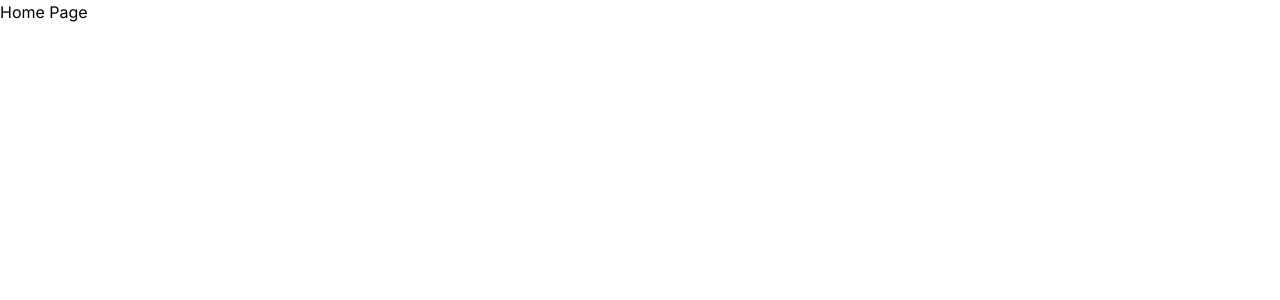
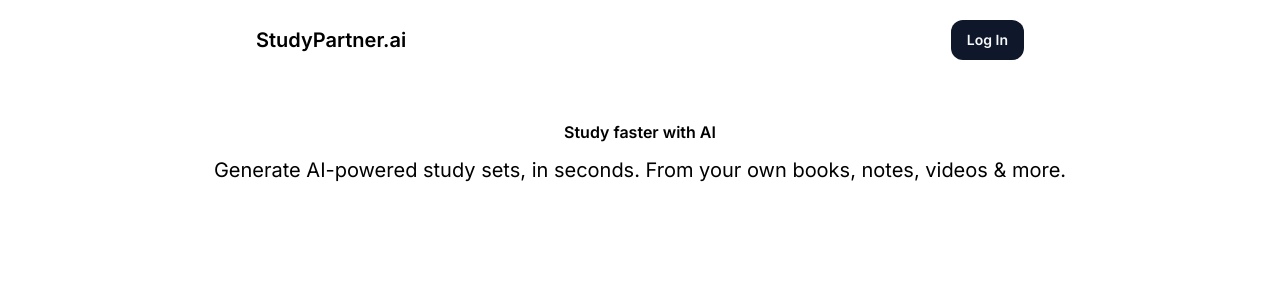
Before and after one commit to SwetanshuSingh/study-partner.ai, a Next.js app: page / in a window 1280 px wide. Shown: the top 300 px of the page. Built offline with nearby package versions, Linux system fonts and the light colour scheme.

Commit message:
Add : Boilerplate Code for Landing Page

```diff
--- a/app/page.tsx
+++ b/app/page.tsx
@@ -1,9 +1,14 @@
-const Home = () => {
+import Navbar from "@/components/Navbar";
+import Hero from "@/components/Hero";
+
+const Landing = () => {
   return (
-    <div className="w-full h-[100vh]">
-      <h3>Home Page</h3>
+    <div className="w-full h-full flex flex-col gap-10">
+      <Navbar />
+      <Hero />
+
     </div>
   );
 };
 
-export default Home;
+export default Landing;
--- /dev/null
+++ b/components/Hero.jsx
@@ -0,0 +1,13 @@
+const Hero = () => {
+  return (
+    <section className="w-full h-full flex flex-col gap-3 items-center">
+      <h1 className="text-6xl font-semibold">Study faster with AI</h1>
+      <h4 className="max-w-20 h-full text-xl">
+        Generate AI-powered study sets, in seconds. From your own books, notes,
+        videos & more.
+      </h4>
+    </section>
+  );
+};
+
+export default Hero;
--- /dev/null
+++ b/components/Navbar.tsx
@@ -0,0 +1,14 @@
+import { Button } from "./ui/button";
+
+const Navbar = () => {
+    return (
+        <nav className="w-full h-20 flex justify-center items-center">
+            <header className="w-[60%] h-full bg-white flex items-center justify-between">
+                <h2 className="text-xl font-semibold">StudyPartner.ai</h2>
+                <Button className="rounded-xl font-semibold">Log In</Button>
+            </header>
+        </nav>
+    )
+}
+
+export default Navbar;
```
